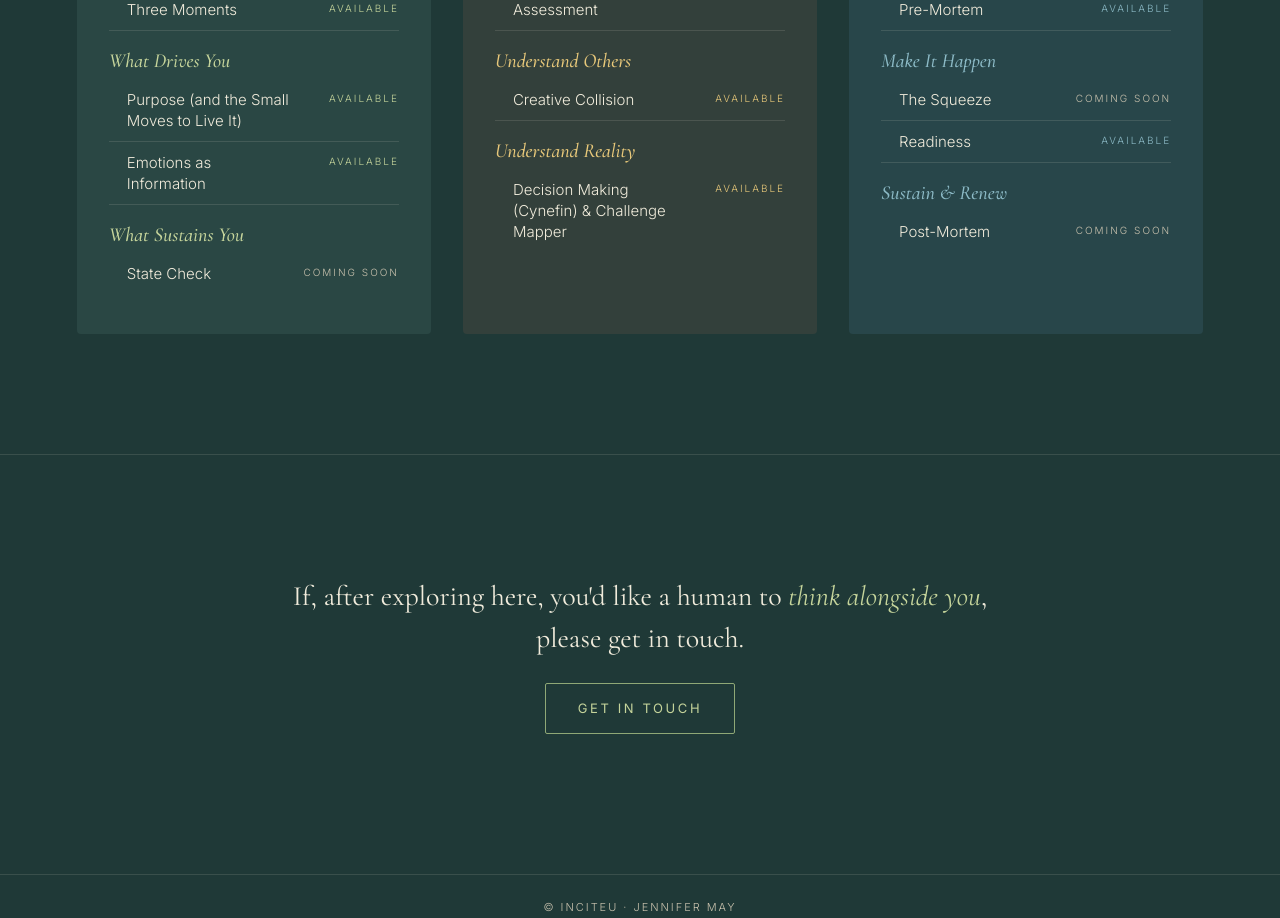
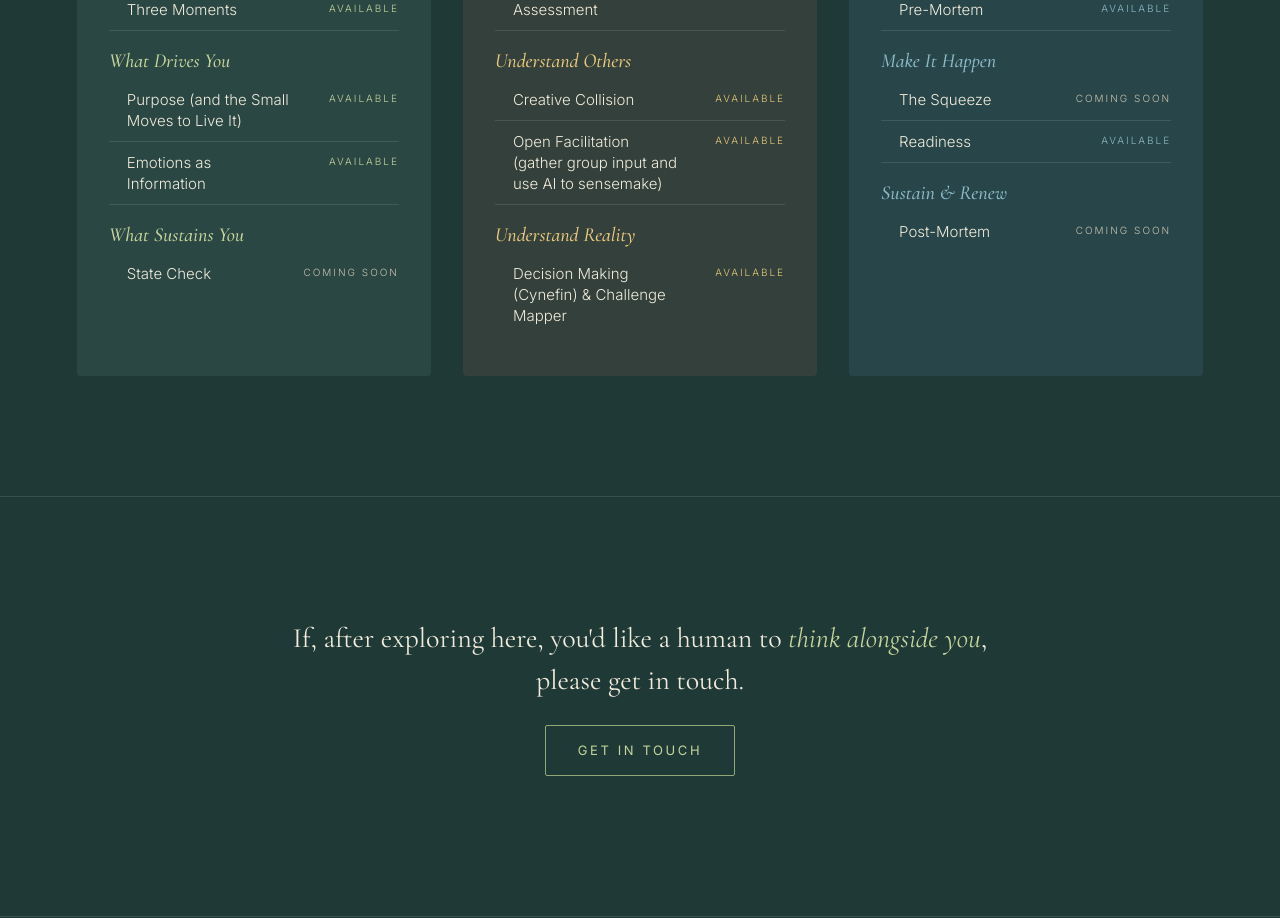
Before and after one commit to JMZywietz/InciteU, a React (Vite) app: page / in a window 1280 px wide. Shown: the part 1320-2238 px from the top of the page. Built offline with nearby package versions, Linux system fonts and the light colour scheme.

Commit message:
Add Open Facilitation tool to Face What Is → Understand Others on homepage

```diff
--- a/src/pages/HomePage.jsx
+++ b/src/pages/HomePage.jsx
@@ -64,6 +64,7 @@ export default function HomePage() {
               ]},
               { label: 'Understand Others', tools: [
                 { name: 'Creative Collision', live: true, to: 'creative-collision' },
+                { name: 'Open Facilitation (gather group input and use AI to sensemake)', live: true, to: 'facilitate-your-way' },
               ]},
               { label: 'Understand Reality', tools: [
                 { name: 'Decision Making (Cynefin) & Challenge Mapper', live: true, to: 'challenge-mapper' },
```
